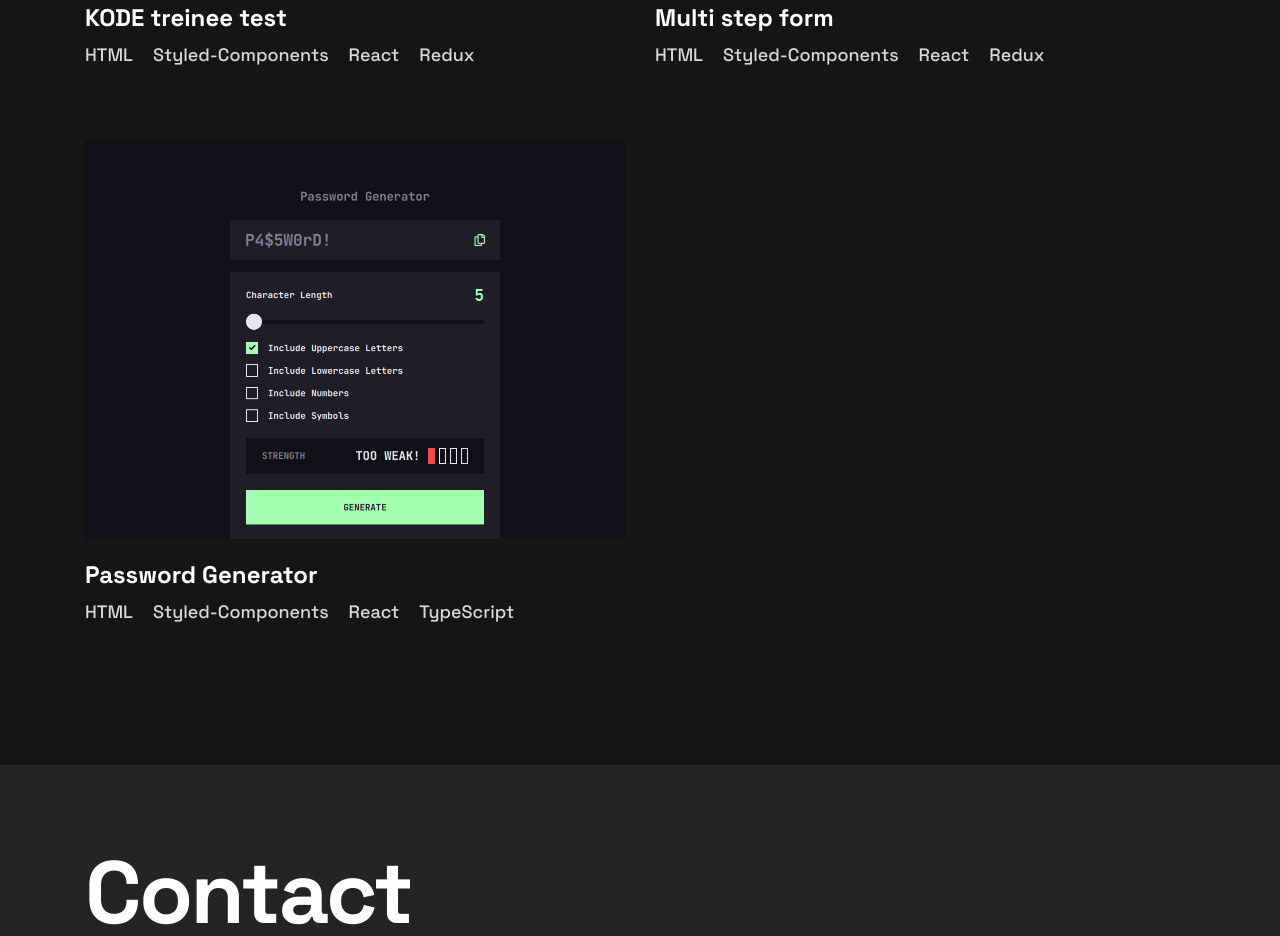
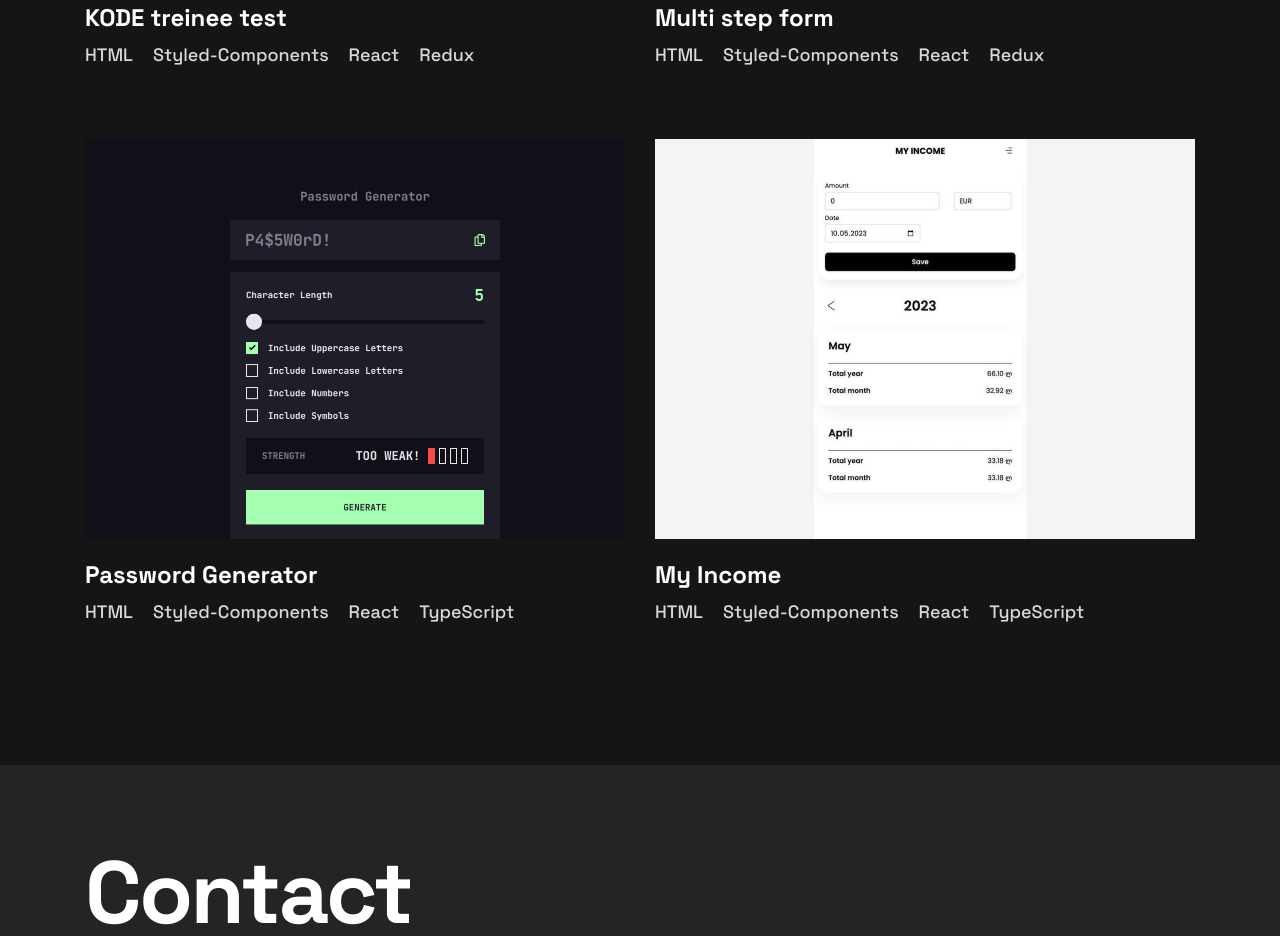
Before and after one commit to EduardFR/Portfolio, a React app: page / in a window 1280 px wide. Shown: the part 1760-2696 px from the top of the page. Built offline with nearby package versions, Linux system fonts and the light colour scheme.

Commit message:
added My Income project

```diff
--- a/src/components/Footer/ContactEmail.jsx
+++ b/src/components/Footer/ContactEmail.jsx
@@ -19,6 +19,7 @@ text-align: left;
     line-height: 26px;
     letter-spacing: -0.22px;
     text-align: left;
+  }
 `;
 
 function ContactEmail() {
--- a/src/components/Footer/ContactMessage.jsx
+++ b/src/components/Footer/ContactMessage.jsx
@@ -20,6 +20,7 @@ text-align: left;
     line-height: 26px;
     letter-spacing: -0.22px;
     text-align: left;
+  }
 `;
 
 function ContactMessage() {
--- a/src/components/Header/Icons.jsx
+++ b/src/components/Header/Icons.jsx
@@ -58,7 +58,7 @@ function Icons() {
       <LinkStyle>
         <LinkedInStyle />
       </LinkStyle>
-      <LinkStyle target="_blank" href="https://twitter.com/KatochiL">
+      <LinkStyle target="_blank" href="https://twitter.com/Frosted97">
         <TwitterStyle />
       </LinkStyle>
     </IconsStyle>
--- a/src/components/Main/ProjectLinks.jsx
+++ b/src/components/Main/ProjectLinks.jsx
@@ -39,12 +39,20 @@ function ProjectLinks({ linkCode, linkProject }) {
   console.log(linkCode);
   return (
     <ProjectLinksStyle>
+      {linkProject ? (
         <LinkStyle target="_blank" href={linkProject}>
           VIEW PROJECT
         </LinkStyle>
+      ) : (
+        ""
+      )}
+      {linkCode ? (
         <LinkStyle target="_blank" href={linkCode}>
           VIEW CODE
         </LinkStyle>
+      ) : (
+        ""
+      )}
     </ProjectLinksStyle>
   );
 }
--- a/src/constants/projects.js
+++ b/src/constants/projects.js
@@ -1,6 +1,7 @@
 import ProjectScrin from "../assets/ProjectScrin.jpeg";
 import ProjectMultiStepForm from "../assets/ProjectMultiStepForm.png";
 import GeneratePassword from "../assets/GeneratePassword.png";
+import MyIncome from "../assets/MyIncome.jpeg";
 
 export const projects = [
   {
@@ -78,4 +79,28 @@ export const projects = [
       },
     ],
   },
+  {
+    ID: "4",
+    url: `${MyIncome}`,
+    name: "My Income",
+    linkToProject: "https://my-income.ge",
+    skills: [
+      {
+        id: "1",
+        skill: "HTML",
+      },
+      {
+        id: "2",
+        skill: "Styled-Components",
+      },
+      {
+        id: "3",
+        skill: "React",
+      },
+      {
+        id: "4",
+        skill: "TypeScript",
+      },
+    ],
+  },
 ];
```
Also changed, not shown: src/assets/MyIncome.jpeg (added). Lines whose indentation alone changed are shown as unchanged.
